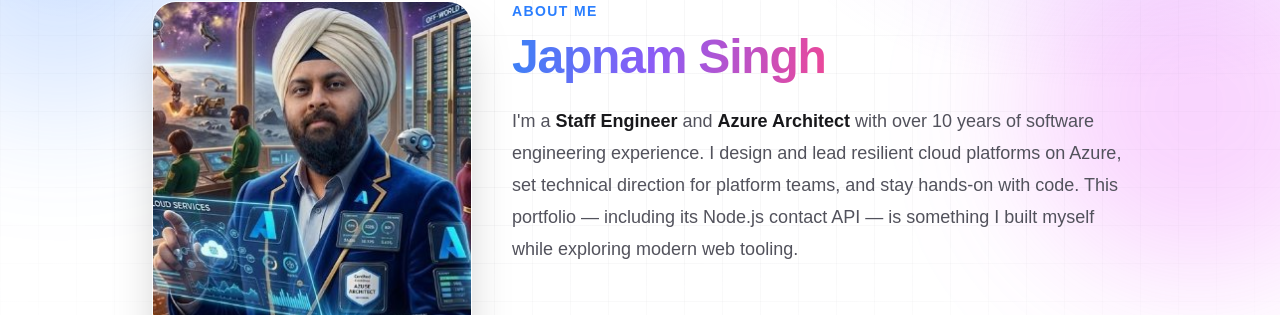
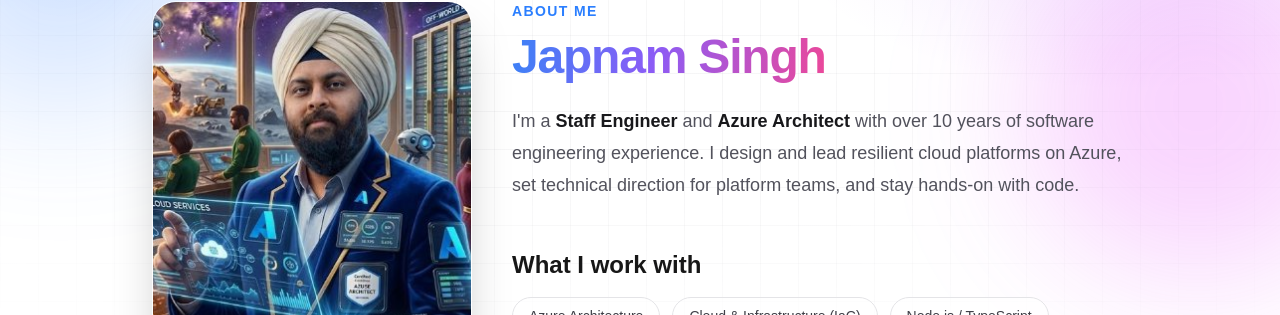
Before and after one commit to japnam89/portfolio, a Next.js app: page /about in a window 1280 px wide. Shown: the part 142-457 px from the top of the page. Built offline with nearby package versions, Linux system fonts and the light colour scheme; no server answers.

Commit message:
content(about): remove self-built-portfolio sentence from bio

```diff
--- a/src/app/about/page.tsx
+++ b/src/app/about/page.tsx
@@ -39,9 +39,7 @@ export default function About() {
             and <strong className="text-zinc-900">Azure Architect</strong> with
             over 10 years of software engineering experience. I design and lead
             resilient cloud platforms on Azure, set technical direction for
-            platform teams, and stay hands-on with code. This portfolio —
-            including its Node.js contact API — is something I built myself while
-            exploring modern web tooling.
+            platform teams, and stay hands-on with code.
           </p>
 
           <h2 className="mt-12 text-2xl font-semibold">What I work with</h2>
```
